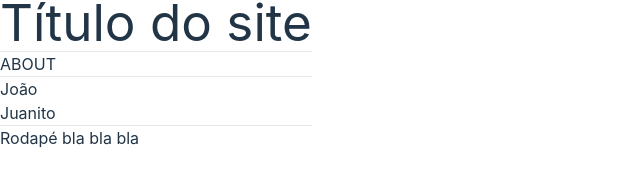
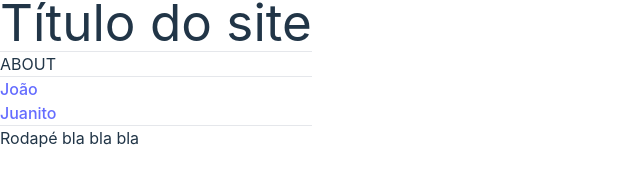
Before and after one commit to conejofoz/react-react-router, a React (Vite) app: page /sobre in a window 1280 px wide. Shown: the part 328-503 px from the top of the page, without its empty margins (0-640 px from the left). Built offline with nearby package versions, Linux system fonts and the light colour scheme; the HTML template or start-up script is replaced by a standard one.

Commit message:
Link - forma bem simples

```diff
--- a/src/pages/About.tsx
+++ b/src/pages/About.tsx
@@ -1,11 +1,13 @@
+import { Link } from "react-router-dom";
+
 export const About = ()=>{
     return (
         <div>
             ABOUT
             <hr />
             <ul>
-                <li>João</li>
-                <li>Juanito</li>
+                <li><Link to="/sobre/joao">João</Link></li>
+                <li><Link to="/sobre/juanito">Juanito</Link></li>
             </ul>
 
         </div>
```
